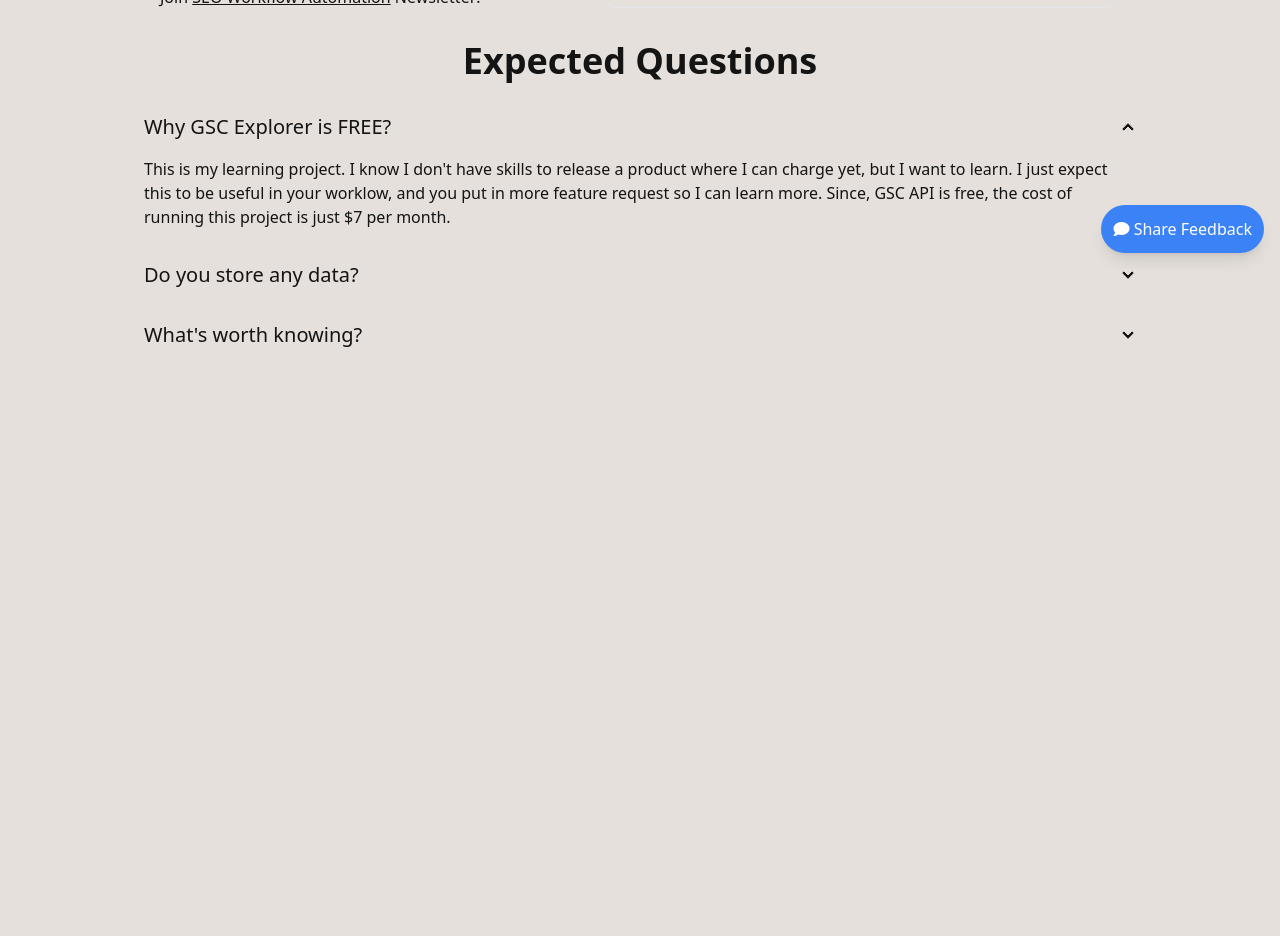
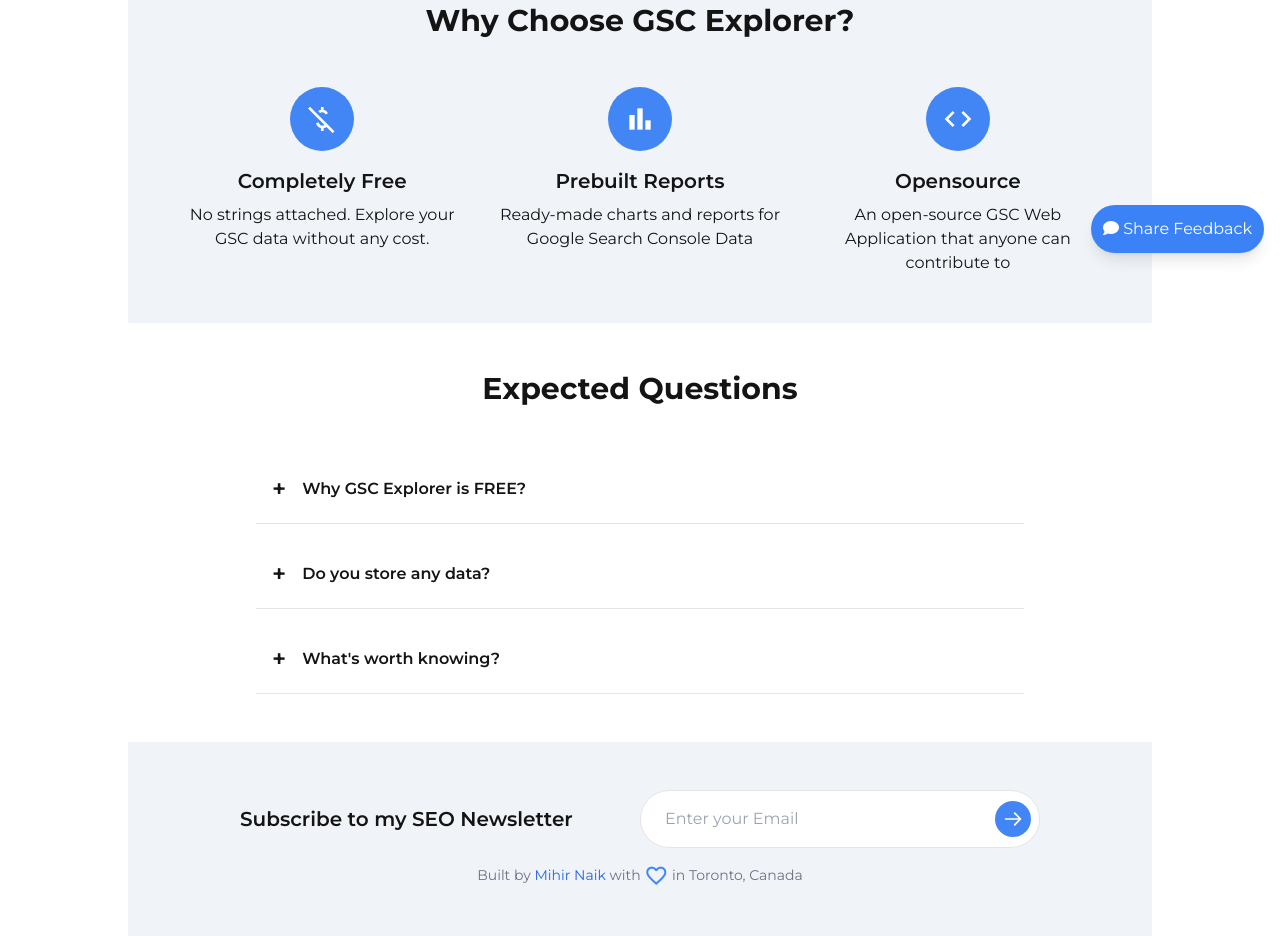
Before and after one commit to TheMihirNaik/gsc-explorer-app, a Flask app: page / in a window 1280 px wide. Shown: the part 531-1467 px from the top of the page. Before the commit the page ends 878 px from the top, so only its background shows below. Run offline with Flask 3, Linux system fonts and the light colour scheme; some libraries are stand-ins or nearby versions.

Commit message:
Redesign homepage

```diff
--- a/app/templates/default/homepage.html
+++ b/app/templates/default/homepage.html
@@ -4,168 +4,337 @@
 
 {% block content %}
 
-<!-- Hero Banner -->
- <div class="text-center pt-16">
-  <h1 class="text-4xl lg:text-6xl font-bold pb-2">✨ GSCExplorer.app </h1>
-  <h2 class="lg:text-2xl mt-2 mb-2 pb-2">🔥 Explore your GSC Data in Meaningful ways.</h2>
+<!-- Add Google Fonts for Montserrat and Material Icons -->
+<link rel="stylesheet" href="https://fonts.googleapis.com/css2?family=Montserrat:wght@400;600;700&display=swap">
+<link rel="stylesheet" href="https://fonts.googleapis.com/css2?family=Material+Symbols+Outlined:opsz,wght,FILL,GRAD@20..48,100..700,0..1,-50..200" />
+
+<style>
+body {
+  font-family: 'Montserrat', sans-serif;
+  background-color: #ffffff !important;
+}
+
+.material-symbols-outlined {
+  font-variation-settings:
+  'FILL' 0,
+  'wght' 400,
+  'GRAD' 0,
+  'opsz' 24
+}
+
+.sticky-header {
+  position: sticky;
+  top: 0;
+  z-index: 100;
+  background-color: #fafcff;
+  border-bottom: 3px solid #f0f4f9;
+}
+
+.section-padding {
+  padding: 3rem 5%;
+}
+
+.header-padding {
+  padding-left: 5%;
+  padding-right: 5%;
+}
+
+.bg-white {
+  background-color: white;
+}
+
+.bg-gray {
+  background-color: #f0f4f9;
+}
+
+.btn-primary {
+  background-color: #4285f4;
+  color: white;
+  padding: 0.5rem 1rem;
+  border-radius: 0.25rem;
+  text-decoration: none;
+  display: inline-block;
+  transition: background-color 0.3s ease;
+}
+
+.btn-primary:hover {
+  background-color: #5e35b1;
+}
+
+.icon-bg {
+  background-color: #4285f4;
+  color: white;
+  width: 64px;
+  height: 64px;
+  border-radius: 50%;
+  display: flex;
+  align-items: center;
+  justify-content: center;
+  margin: 0 auto 1rem;
+  transition: background-color 0.3s ease;
+}
+
+.icon-bg:hover {
+  background-color: #5e35b1;
+}
+
+.heart-icon {
+  color: #4285f4;
+  font-size: 24px;
+  vertical-align: middle;
+  transition: color 0.3s ease;
+}
+
+.heart-icon:hover {
+  color: #5e35b1;
+}
+
+/* YouTube play button color change attempt */
+.ytp-large-play-button-red-bg .ytp-large-play-button-bg {
+  fill: #4285f4 !important;
+}
+
+/* Styles for the Expected Questions section */
+.question-item {
+  border-bottom: 1px solid #e5e5e5;
+}
+
+.question-toggle {
+  display: none;
+}
+
+.question-label {
+  display: flex;
+  align-items: center;
+  padding: 1rem;
+  cursor: pointer;
+  font-weight: 600;
+}
+
+.plus-icon {
+  margin-right: 1rem;
+  font-size: 1.5rem;
+  transition: transform 0.3s ease;
+}
+
+.question-toggle:checked + .question-label .plus-icon {
+  transform: rotate(45deg);
+}
+
+.question-content {
+  max-height: 0;
+  overflow: hidden;
+  transition: max-height 0.3s ease;
+  padding: 0 1rem;
+}
+
+.question-toggle:checked + .question-label + .question-content {
+  max-height: 1000px;
+  padding-bottom: 1rem;
+}
+
+/* Updated styles for the newsletter section */
+.newsletter-section {
+  display: flex;
+  flex-direction: column;
+  align-items: center;
+  max-width: 800px;
+  margin: 0 auto;
+}
+
+.newsletter-title {
+  font-size: 1.25rem;
+  font-weight: 600;
+  margin-bottom: 1rem;
+  text-align: center;
+}
+
+.newsletter-form {
+  display: flex;
+  align-items: center;
+  background-color: #ffffff;
+  border-radius: 9999px;
+  overflow: hidden;
+  padding: 0.5rem;
+  border: 1px solid #e5e5e5;
+  width: 100%;
+  max-width: 400px;
+}
+
+.newsletter-input {
+  flex-grow: 1;
+  border: none;
+  background: transparent;
+  padding: 0.5rem 1rem;
+  font-size: 1rem;
+  outline: none;
+}
+
+.newsletter-button {
+  background-color: #4285f4;
+  border: none;
+  border-radius: 50%;
+  width: 36px;
+  height: 36px;
+  display: flex;
+  align-items: center;
+  justify-content: center;
+  cursor: pointer;
+  transition: background-color 0.3s ease;
+}
+
+.newsletter-button:hover {
+  background-color: #5e35b1;
+}
+
+.newsletter-button svg {
+  width: 20px;
+  height: 20px;
+  stroke: #ffffff;
+}
+
+.newsletter-footer {
+  margin-top: 1rem;
+  text-align: center;
+  color: #6b7280;
+  font-size: 0.875rem;
+}
+
+@media (min-width: 640px) {
+  .newsletter-section {
+    flex-direction: row;
+    justify-content: space-between;
+    align-items: center;
+  }
+
+  .newsletter-title {
+    margin-bottom: 0;
+    margin-right: 2rem;
+    text-align: left;
+  }
+
+  .newsletter-form {
+    width: 50%;
+  }
+}
+</style>
+
+<div class="container mx-auto">
+  <!-- Sticky Header -->
+  <header class="sticky-header">
+    <div class="flex justify-between items-center py-4 header-padding">
+      <h1 class="text-2xl font-bold">GSC Explorer</h1>
+      <a href="/dashboard/" class="btn-primary">Try, It's Free</a>
     </div>
+  </header>
 
-<div class="hero bg-neutral-content lg:p-4 pb-16">
-  <div class="hero-content flex-col lg:flex-row">
-    <!-- Hero Content -->
-    <div>
-      <ul class="mb-4 mt-4 pb-2">
-        <li class="mt-2">💰 Completely FREE! No strings attached.</li>
-        <li class="mt-2">⚒️ Prebuilt Charts & Reports for Google Search Console Data</li>
-        <li class="mt-2">⚒️ <a href="https://github.com/TheMihirNaik/gsc-explorer-app" class="link" target="_blank">OpenSource GSC Web Application</a> anyone can contribute to!</li>
-      </ul>
-      <a href="/dashboard/" class="pb-2"><button class="btn btn-active btn-primary m-0">Continue to Dashboard</button></a>
-
-      <div class="mt-6">
-        <p>
-          Built by <a href="https://www.mihirnaik.com/" class="link" target="_blank">Mihir Naik</a>  with ❤️ in Toronto, Canada
-        </p>
-        <br> Join <a href="https://www.mihirnaik.com/newsletter/" class="link" target="_blank">SEO Workflow Automation</a> Newsletter!
+  <!-- Hero Section -->
+  <section class="flex flex-col md:flex-row items-center justify-between bg-white section-padding">
+    <div class="md:w-1/2 mb-8 md:mb-0 pr-8">
+      <h2 class="text-4xl font-bold mb-4">GSCExplorer.app</h2>
+      <p class="mb-6">Analyze and visualize your Google Search Console data with intuitive charts and reports. Gain valuable insights into your website's search performance.</p>
+      <a href="/dashboard/" class="btn-primary">Continue to Dashboard</a>
     </div>
-
-    </div>
-
-    <!-- Video - Border -->
-    <div class="p-0 lg:border border-base-500 rounded-box p-2">
-      <iframe width="500" height="300"
+    <div class="md:w-1/2">
+      <div class="aspect-w-16 aspect-h-9 bg-gray-200 rounded-lg overflow-hidden">
+        <iframe width="460" height="315"
         src="https://www.youtube-nocookie.com/embed/5-zfPmm8HKw?si=AIlk8AdyEpbhAhZf&amp;start=5"
         title="YouTube video player" frameborder="0"
         allow="accelerometer; autoplay; clipboard-write; encrypted-media; gyroscope; picture-in-picture; web-share"
         referrerpolicy="strict-origin-when-cross-origin" allowfullscreen>
-
         </iframe>
       </div>
+    </div>
+  </section>
 
+  <!-- Key Benefits Section -->
+  <section class="bg-gray section-padding">
+    <h2 class="text-3xl font-bold text-center mb-12">Why Choose GSC Explorer?</h2>
+    <div class="grid grid-cols-1 md:grid-cols-3 gap-8">
+      <div class="text-center">
+        <div class="icon-bg">
+          <span class="material-symbols-outlined" style="font-size: 32px;">money_off</span>
+        </div>
+        <h3 class="text-xl font-semibold mb-2">Completely Free</h3>
+        <p>No strings attached. Explore your GSC data without any cost.</p>
+      </div>
+      <div class="text-center">
+        <div class="icon-bg">
+          <span class="material-symbols-outlined" style="font-size: 32px;">bar_chart</span>
+        </div>
+        <h3 class="text-xl font-semibold mb-2">Prebuilt Reports</h3>
+        <p>Ready-made charts and reports for Google Search Console Data</p>
+      </div>
+      <div class="text-center">
+        <div class="icon-bg">
+          <span class="material-symbols-outlined" style="font-size: 32px;">code</span>
+        </div>
+        <h3 class="text-xl font-semibold mb-2">Opensource</h3>
+        <p>An open-source GSC Web Application that anyone can contribute to</p>
       </div>
     </div>
+  </section>
 
-<!-- FAQs-->
-<div class="pb-10 bg-neutral-content items-center justify-center">
-
-  <h2 class="text-4xl font-bold mx-auto text-center">Expected Questions</h2>
-
-  <div class="pt-4 pb-4">
-    <div class="collapse collapse-arrow bg-neutral-content">
-      <input type="radio" name="my-accordion-2" checked="checked" />
-      <div class="collapse-title text-xl font-medium">
+  <!-- Updated Expected Questions Section -->
+  <section class="bg-white section-padding">
+    <h2 class="text-3xl font-bold text-center mb-12">Expected Questions</h2>
+    <div class="space-y-4 max-w-3xl mx-auto">
+      <div class="question-item">
+        <input type="checkbox" id="question1" class="question-toggle">
+        <label for="question1" class="question-label">
+          <span class="plus-icon">+</span>
           Why GSC Explorer is FREE?
-      </div>
-      <div class="collapse-content">
+        </label>
+        <div class="question-content">
           <p>This is my learning project. I know I don't have skills to release a product where I can charge yet, but I want to learn.
-          I just expect this to be useful in your worklow, and you put in more feature request so I can learn more. Since, GSC API is free, the cost of running this project is just $7 per month. </p>
+          I just expect this to be useful in your workflow, and you put in more feature requests so I can learn more. Since, GSC API is free, the cost of running this project is just $7 per month.</p>
         </div>
       </div>
-    <div class="collapse collapse-arrow bg-neutral-content">
-      <input type="radio" name="my-accordion-2" />
-      <div class="collapse-title text-xl font-medium">
+      <div class="question-item">
+        <input type="checkbox" id="question2" class="question-toggle">
+        <label for="question2" class="question-label">
+          <span class="plus-icon">+</span>
           Do you store any data?
-      </div>
-      <div class="collapse-content">
-        This tool calls GSC API when you hit "Fetch" button. All the data and credentials are store locally, and gets removed once you exit the session.
-        There are no database connections in the code. Refer to the <a href="https://github.com/TheMihirNaik/gsc-explorer-app" target="_blank" class="link">public codebase</a> to verify.
+        </label>
+        <div class="question-content">
+          <p>This tool calls GSC API when you hit "Fetch" button. All the data and credentials are stored locally, and gets removed once you exit the session.
+          There are no database connections in the code. Refer to the <a href="https://github.com/TheMihirNaik/gsc-explorer-app" target="_blank" class="text-blue-600 hover:underline">public codebase</a> to verify.</p>
         </div>
       </div>
-    <div class="collapse collapse-arrow bg-neutral-content">
-      <input type="radio" name="my-accordion-2" />
-      <div class="collapse-title text-xl font-medium">
+      <div class="question-item">
+        <input type="checkbox" id="question3" class="question-toggle">
+        <label for="question3" class="question-label">
+          <span class="plus-icon">+</span>
           What's worth knowing?
-      </div>
-      <div class="collapse-content">
-        <p>i've installed Google Analytics 4 (GA4) to help me understand how our products are being used and to learn more about user behavior.
-          This information will help us improve your experience with our products. Personally, I want to learn more about product analytics as well.
-          <br>
-          <br>
-          Additionally, I've installed Microsoft Clarity to get insights through heatmaps and session recordings.
+        </label>
+        <div class="question-content">
+          <p>I've installed Google Analytics 4 (GA4) to help me understand how our products are being used and to learn more about user behavior.
+          This information will help us improve your experience with our products. Personally, I want to learn more about product analytics as well.</p>
+          <p>Additionally, I've installed Microsoft Clarity to get insights through heatmaps and session recordings.
           This means I might be able to see recordings of how you interact with our site.
           I'm doing this to identify areas for improvement and to make our features even better for you.</p>
         </div>
       </div>
     </div>
+  </section>
 
+  <!-- Updated Newsletter Section -->
+  <section class="bg-gray section-padding">
+    <div class="newsletter-section">
+      <h2 class="newsletter-title">Subscribe to my SEO Newsletter</h2>
+      <form class="newsletter-form">
+        <input type="email" placeholder="Enter your Email" class="newsletter-input" />
+        <button type="submit" class="newsletter-button">
+          <svg xmlns="http://www.w3.org/2000/svg" class="h-6 w-6" fill="none" viewBox="0 0 24 24" stroke="currentColor">
+            <path stroke-linecap="round" stroke-linejoin="round" stroke-width="2" d="M14 5l7 7m0 0l-7 7m7-7H3" />
+          </svg>
+        </button>
+      </form>
+    </div>
+    <div class="newsletter-footer">
+      <p>Built by <a href="https://www.mihirnaik.com/" class="text-blue-600 hover:underline" target="_blank">Mihir Naik</a> with <span class="material-symbols-outlined heart-icon">favorite_border</span> in Toronto, Canada</p>
+    </div>
+  </section>
 </div>
 
-
-<!-- Choices -->
-<div class="mt-20 mb-20 hidden">
-  <h2 class="text-3xl font-bold text-center m-10">What are the choices in Flask Boilerplate? </h2>
-
-  <div class="grid grid-cols-3 gap-4 m-10">
-    <div >
-      <h3 class="text-2xl font-bold">DaisyUI on TailwindCSS</h3>
-      <p>Very flexible TailwindCSS with DaisyUI for quick builds.</p>
-    </div>
-    <div>
-      <h3 class="text-2xl font-bold">MongoDB Connection</h3>
-      <p>Using pymongo to connect to MongoDB database.</p>
-      Here is an <a href="/dashboard/" class="link">example</a> of how I'm using it.</p>
-    </div>
-    <div>
-      <h3 class="text-2xl font-bold">HTMX</h3>
-      <p>HTMX for interactivity. Use click and buttons to trigger GET and POST requests.
-        The server will send HTML fragments that will get relace a part of the HTML.
-        Here is an <a href="/openai/" class="link">example</a> of how I'm using it.</p>
-    </div>
-  </div>
-</div>
-
-<div class="mt-20 mb-20 hidden">
-  <h2 class="text-3xl font-bold text-center m-10">Ready to Use Integrations</h2>
-
-  <div class="grid grid-cols-3 gap-4 m-10">
-    <div>
-      <h3 class="text-2xl font-bold">Google Search Console API</h3>
-      <p>For SEO tasks, GSC data is important. Here is authentication and authorization for GSC.
-        Here is an <a href="/google-search-console/" class="link">example</a> of how I'm using it.</p>
-      </p>
-    </div>
-    <div>
-      <h3 class="text-2xl font-bold">DataTables</h3>
-      <p>To show tables, using DataTables as it comes packed with features.
-        Here is an <a href="/datatables/" class="link">example</a> of how I'm using it.</p>
-      </p>
-    </div>
-    <div>
-      <h3 class="text-2xl font-bold">Plotly</h3>
-      <p>To visulize data, using Plotly Express. Here is an <a href="/plotly-graphs/" class="link">example</a> of how I'm using it.</p>
-    </div>
-  </div>
-  <div class="grid grid-cols-3 gap-4 m-10">
-    <div>
-      <h3 class="text-2xl font-bold">ValueSERP API</h3>
-      <p>For SEO tasks, scraping real-time SERP is important so I have integrated with ValueSERP
-        Here is an <a href="/valueserp-api/" class="link">example</a> of how I'm using it.</p>
-      </p>
-    </div>
-    <div>
-      <h3 class="text-2xl font-bold">Customer Feedback</h3>
-      <p>For any web application, getting user feedback or suggestion is important so I have built native way to collect it.
-        You can click on bottom right corner comment icon and check
-      </p>
-    </div>
-    <div>
-      <h3 class="text-2xl font-bold">Stripe Payments (Coming soon)</h3>
-
-    </div>
-  </div>
-  <div class="grid grid-cols-3 gap-4 m-10">
-    <div>
-      <h3 class="text-2xl font-bold">Transactional Emails (Coming soon)</h3>
-
-    </div>
-    <div>
-      <h3 class="text-2xl font-bold">Product Analytics (Coming Soon)</h3>
-    </div>
-    <div>
-      <h3 class="text-2xl font-bold">Suggest Feature</h3>
-    </div>
-  </div>
-
-</div>
-
-
 {% endblock %}
```
Also changed, not shown: requirements.txt (+53 -9 lines). Lines whose indentation alone changed are shown as unchanged.
